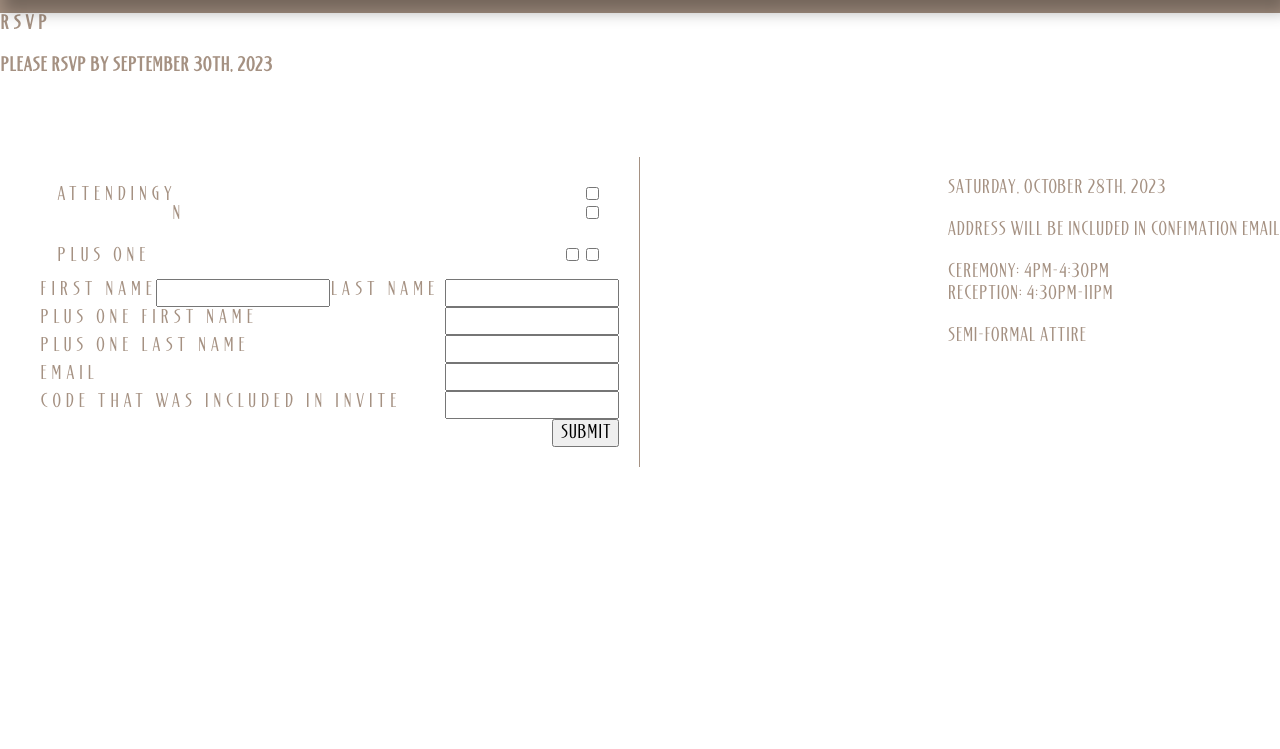
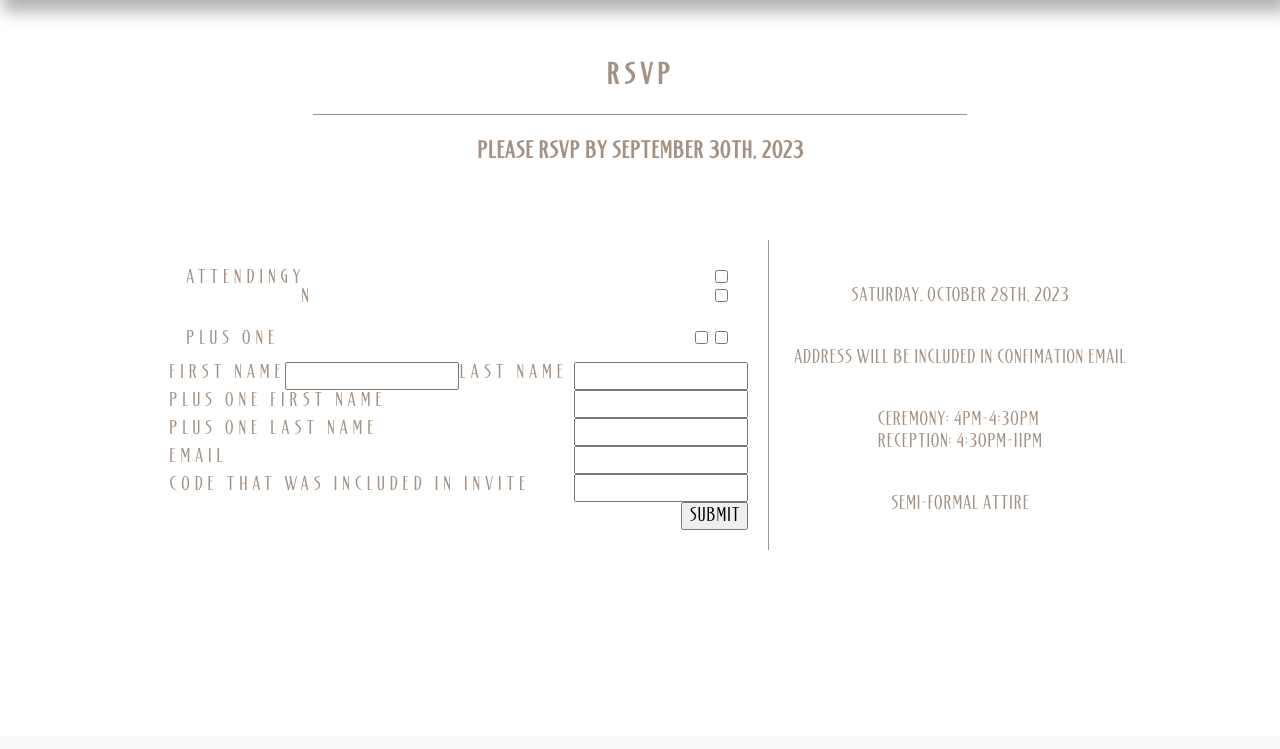
Before and after one commit to daWiz314/wedding_website, a PHP site: page /pages/rsvp.php in a window 1280 px wide. Shown: the part 80-829 px from the top of the page. After the commit the page ends 630 px from the top, so only its background shows below. Run offline with PHP 8.4, Linux system fonts and the light colour scheme.

Commit message:
Styled page header

```diff
--- a/styles/rsvp.css
+++ b/styles/rsvp.css
@@ -11,10 +11,34 @@ main {
     width: 100%;
     height: 92vh;
     color:rgb(165, 145, 130);
+    display:flex;
+    justify-content: space-around;
+}
+
+main > div:first-of-type {
+    position: absolute;
+    top: 15vh;
+    display: flex;
+    flex-direction: column;
+    align-items: center;
+    justify-content: space-evenly;
+}
+
+main > div > h1 {
+    font-size: 30px;
+}
+
+main > div > h3 {
+    font-size: 24px;
+}
+
+main > div > span {
+    border-top: 1px solid rgb(165, 145, 130);
+    width: 200%;
 }
 
 #container {
-    margin-top: 10vh;
+    margin-top: 30vh;
 }
 
 article {
@@ -26,6 +50,11 @@ article {
 
 aside {
     float: right;
+    display: flex;
+    flex-direction: column;
+    justify-content: space-around;
+    align-items: center;
+    padding: 25px;
 }
 
 fieldset {
```
